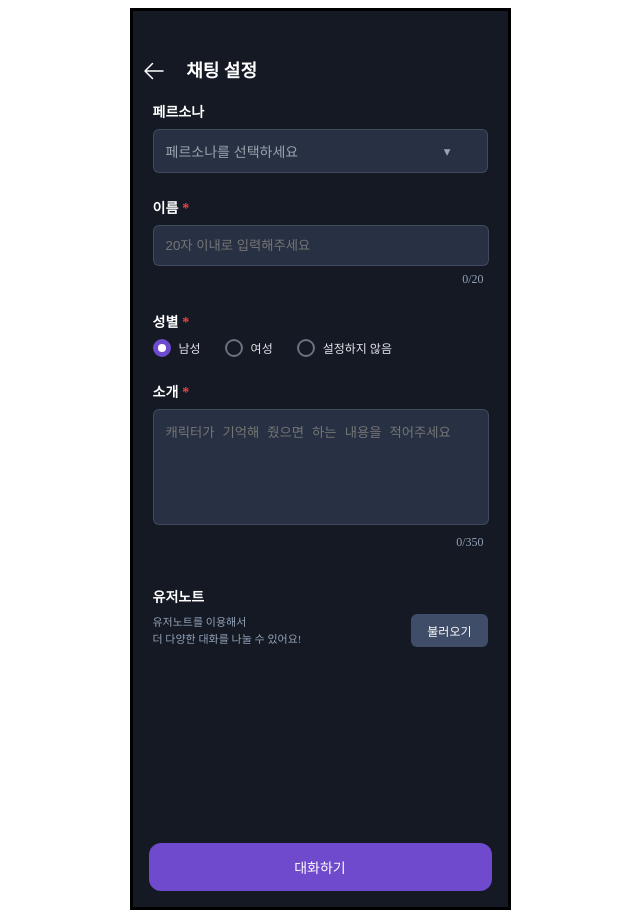
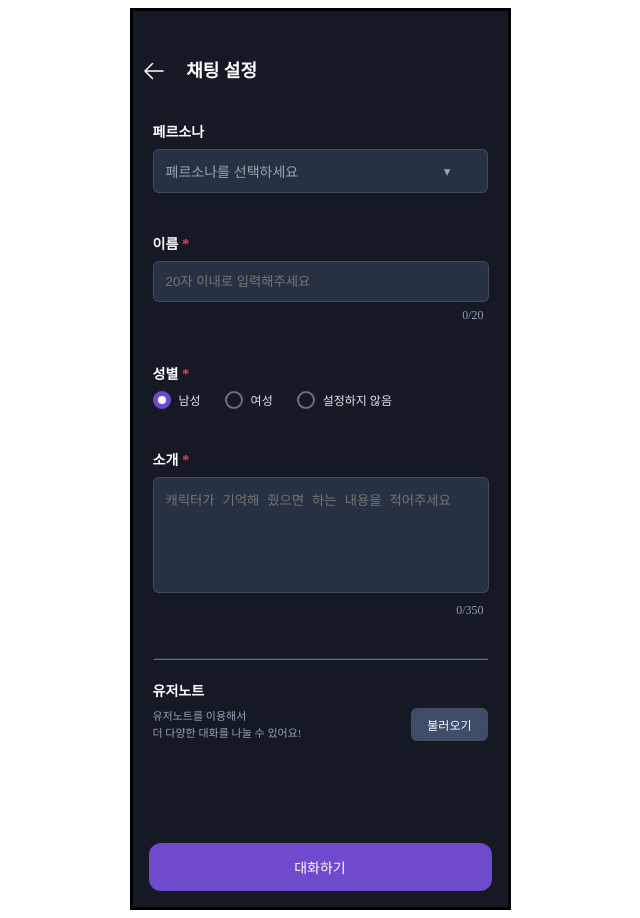
Before and after one commit to StoneCAU/Frontend_TS, a React (Vite) app: page /ChatSetting in a window 1280 px wide. Shown: the whole page, without its empty margins (320-960 px from the left). Built offline with nearby package versions, Linux system fonts and the light colour scheme.

Commit message:
fix: ChatSetting margin 값 수정

```diff
--- a/src/Pages/ChatSetting/ChatSetting.css
+++ b/src/Pages/ChatSetting/ChatSetting.css
@@ -57,6 +57,7 @@
 }
 
 .cs-scroll {
+    margin-top: 20px;
     flex: 1;
     overflow-y: auto;
     overflow-x: hidden;
@@ -75,7 +76,7 @@
 }
 
 .cs-field {
-    margin-bottom: 24px;
+    margin-bottom: 40px;
 }
 
 .cs-field:last-child {
--- a/src/Pages/ChatSetting/ChatSetting.tsx
+++ b/src/Pages/ChatSetting/ChatSetting.tsx
@@ -101,6 +101,7 @@ const ChatSetting: React.FC = () => {
                         />
 
                         {/* 유저노트 */}
+                        <hr className="border-t border-[#283143] my-4" />
                         <div className="cs-field">
                             <div className="cs-field-head">
                                 <div>
```
